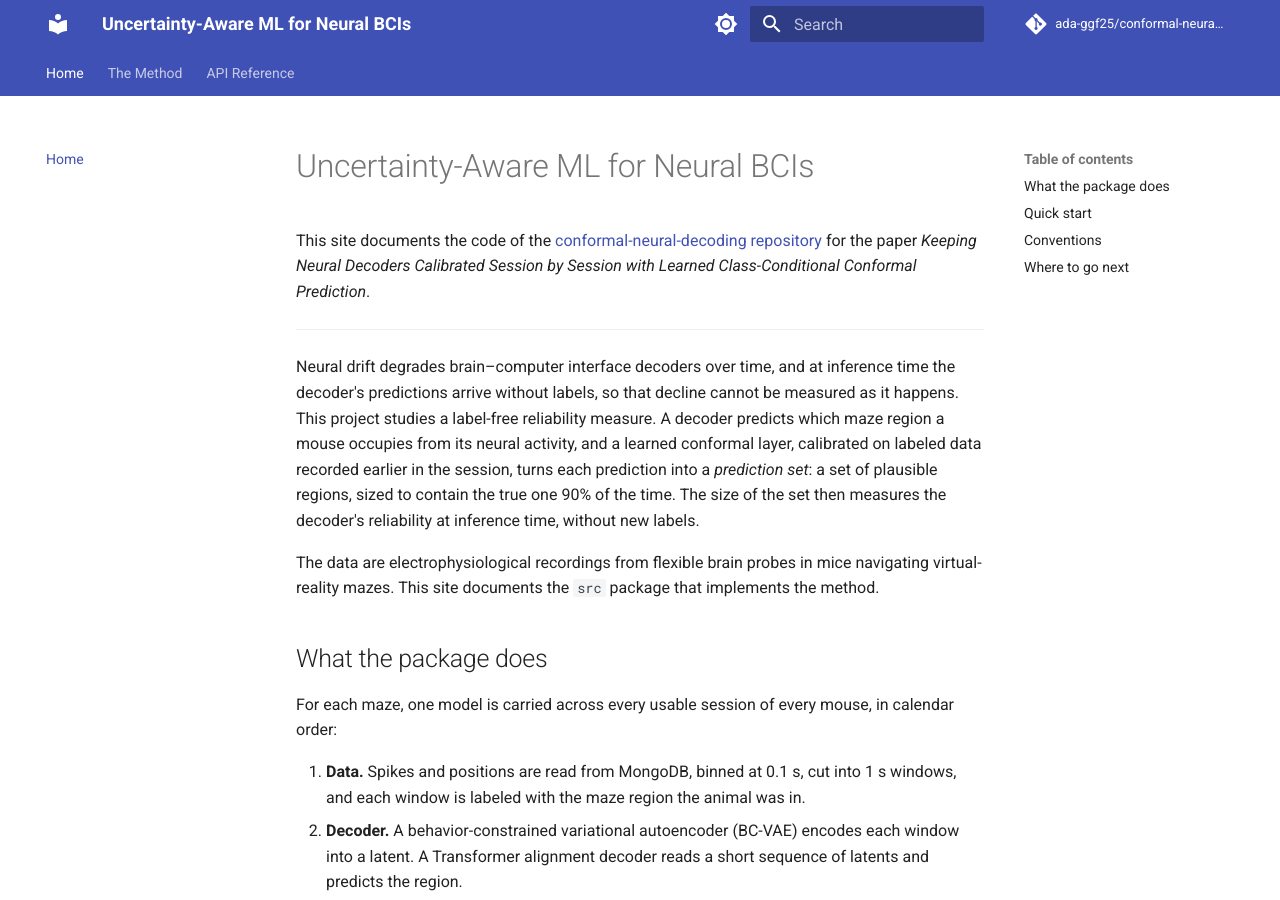
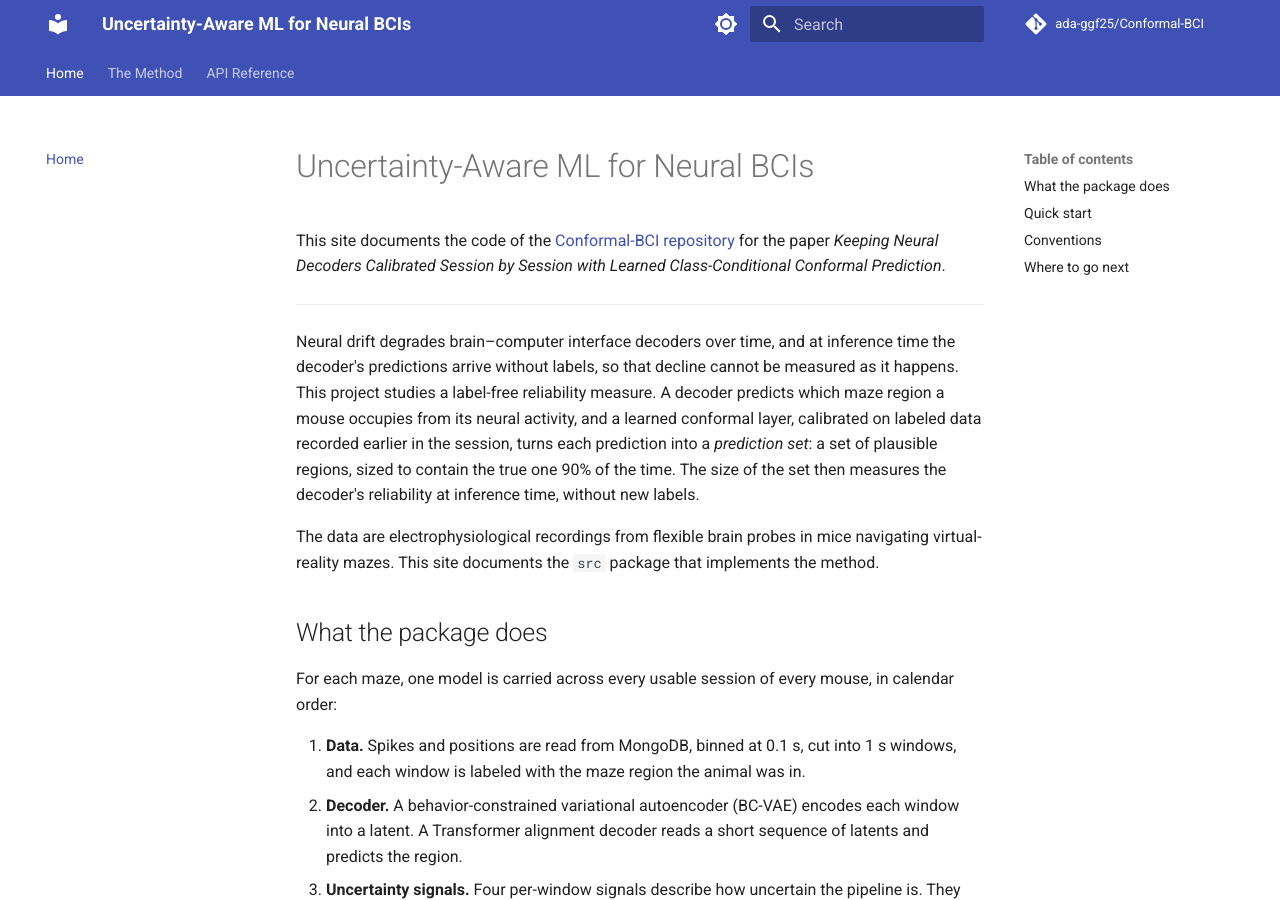
Before and after one commit to ada-ggf25/Conformal-BCI, an MkDocs documentation site: the page built from docs/index.md, in a window 1280 px wide and 900 px high. Built offline with MkDocs 1.6.1 and Material for MkDocs 9.7.7, drawn with Linux system fonts in a browser that asks for light colours; comment, search, counter and statistics services are not loaded.

Commit message:
chore(repo): rename the project to Conformal-BCI
Points the paper's data and code availability links, the citation metadata,
the MkDocs site and repository URLs, the README, the docs home page and the
workflow map to github.com/ada-ggf25/Conformal-BCI, and renames the Python
distribution to conformal-bci (imports stay under src).

Co-Authored-By: Claude Opus 5.5 <noreply@anthropic.com>

```diff
--- a/docs/index.md
+++ b/docs/index.md
@@ -1,6 +1,6 @@
 # Uncertainty-Aware ML for Neural BCIs
 
-This site documents the code of the [conformal-neural-decoding repository](https://github.com/ada-ggf25/conformal-neural-decoding) for the paper *Keeping Neural Decoders Calibrated Session by Session with Learned Class-Conditional Conformal Prediction*.
+This site documents the code of the [Conformal-BCI repository](https://github.com/ada-ggf25/Conformal-BCI) for the paper *Keeping Neural Decoders Calibrated Session by Session with Learned Class-Conditional Conformal Prediction*.
 
 ---
 
--- a/mkdocs.yml
+++ b/mkdocs.yml
@@ -3,9 +3,9 @@ site_description: >
   Uncertainty-Aware Machine Learning for Long-Term Neural Recordings
   in Flexible Brain–Computer Interfaces
 site_author: Guilherme Grancho Duarte Fernandes
-site_url: https://ada-ggf25.github.io/conformal-neural-decoding/
-repo_url: https://github.com/ada-ggf25/conformal-neural-decoding
-repo_name: ada-ggf25/conformal-neural-decoding
+site_url: https://ada-ggf25.github.io/Conformal-BCI/
+repo_url: https://github.com/ada-ggf25/Conformal-BCI
+repo_name: ada-ggf25/Conformal-BCI
 
 edit_uri: edit/main/docs/
 
--- a/pyproject.toml
+++ b/pyproject.toml
@@ -6,7 +6,7 @@ build-backend = "hatchling.build"
 packages = ["src"]
 
 [project]
-name = "conformal-neural-decoding"
+name = "conformal-bci"
 version = "0.1.0"
 description = "Uncertainty-Aware Machine Learning for Long-Term Neural Recordings in Flexible Brain–Computer Interfaces"
 authors = [{name = "Guilherme Grancho", email = "guilherme.fernandes25@imperial.ac.uk"}]
@@ -31,7 +31,7 @@ dependencies = [
 ]
 
 [project.urls]
-Repository = "https://github.com/ada-ggf25/conformal-neural-decoding"
+Repository = "https://github.com/ada-ggf25/Conformal-BCI"
 
 # `pip install -e ".[dev]"` does not work.
 # Use `uv sync`, or `pip install --group dev`.
```
Also changed, not shown: README.md (+2 -2 lines), .github/WORKFLOWS.md, 5 other files.
